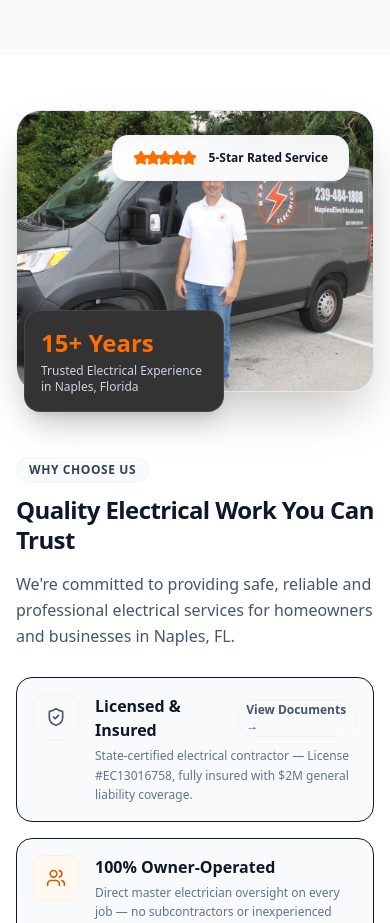
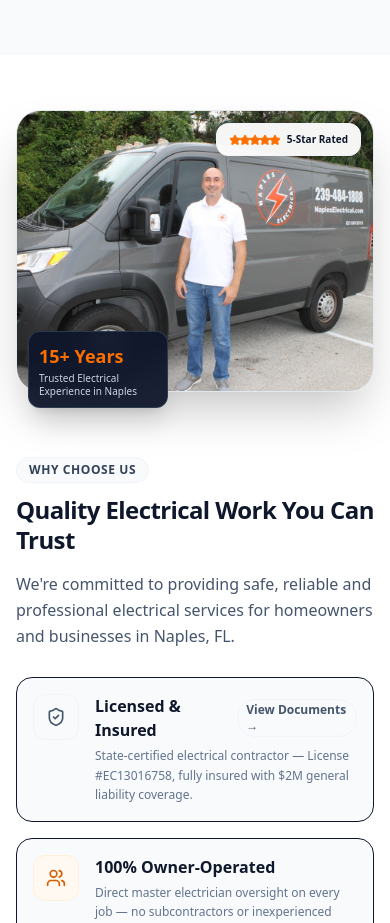
Before and after one commit to nidhins2002/NaplesElectrical, a Next.js app: page / in a window 390 px wide. Shown: the part 7140-8063 px from the top of the page. Built offline with nearby package versions, Linux system fonts and the light colour scheme; no server answers.

Commit message:
style: optimize overlay badge sizes for mobile in WhyChooseUs section

```diff
--- a/src/components/WhyChooseUs.tsx
+++ b/src/components/WhyChooseUs.tsx
@@ -202,21 +202,21 @@ export default function WhyChooseUs({ onOpenQuote }: WhyChooseUsProps) {
                   />
 
                   {/* Floating Badge overlay */}
-                  <div className="absolute top-6 right-6 bg-white/95 backdrop-blur-md px-5 py-3.5 rounded-2xl shadow-xl border border-slate-100 flex items-center gap-3">
-                    <div className="flex -space-x-1">
+                  <div className="absolute top-3 right-3 sm:top-6 sm:right-6 bg-white/95 backdrop-blur-md px-3 sm:px-5 py-2 sm:py-3.5 rounded-xl sm:rounded-2xl shadow-lg border border-slate-100 flex items-center gap-1.5 sm:gap-3">
+                    <div className="flex -space-x-0.5 sm:-space-x-1">
                       {[1, 2, 3, 4, 5].map((i) => (
-                        <Star key={i} className="w-4 h-4 text-amber-400 fill-amber-400" />
+                        <Star key={i} className="w-3 h-3 sm:w-4 sm:h-4 text-amber-400 fill-amber-400" />
                       ))}
                     </div>
-                    <span className="text-xs font-bold text-slate-900">5-Star Rated Service</span>
+                    <span className="text-[10px] sm:text-xs font-extrabold text-slate-900 whitespace-nowrap">5-Star Rated</span>
                   </div>
                 </div>
 
                 {/* Floating Stat Card */}
-                <div className="absolute -bottom-5 left-2 sm:-bottom-6 sm:left-6 bg-[#333333] text-white p-4 sm:p-6 rounded-2xl shadow-xl max-w-[200px] sm:max-w-xs border border-white/10">
-                  <div className="text-2xl sm:text-3xl font-black text-amber-400">15+ Years</div>
-                  <div className="text-xs text-slate-300 font-medium mt-1">
-                    Trusted Electrical Experience in Naples, Florida
+                <div className="absolute -bottom-4 left-3 sm:-bottom-6 sm:left-6 bg-slate-900/95 backdrop-blur-md text-white p-2.5 sm:p-5 rounded-xl sm:rounded-2xl shadow-xl max-w-[140px] xs:max-w-[170px] sm:max-w-xs border border-slate-700/80">
+                  <div className="text-lg sm:text-3xl font-black text-amber-400">15+ Years</div>
+                  <div className="text-[10px] sm:text-xs text-slate-300 font-medium mt-0.5 leading-tight">
+                    Trusted Electrical Experience in Naples
                   </div>
                 </div>
 
```
Also changed, not shown: public/images/footer-logo.jpg (added).
